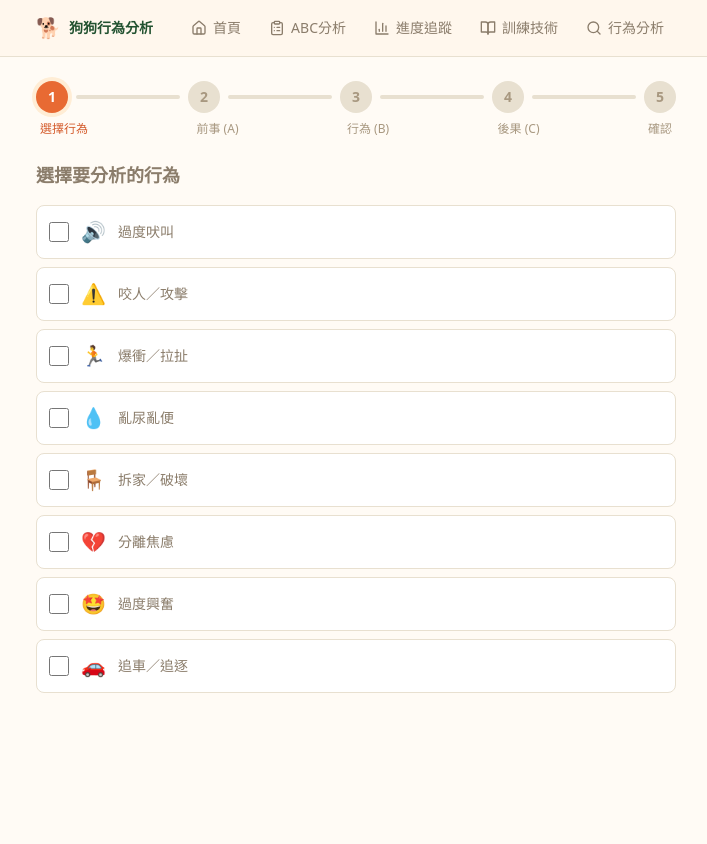
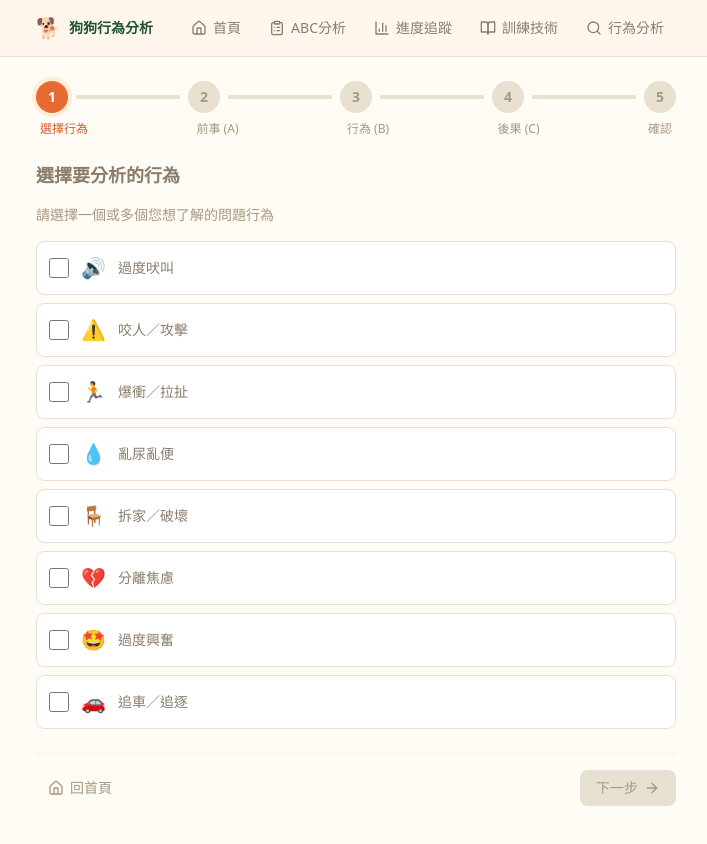
Before and after one commit to chouandony/dog-behavior-analyzer-2, a Next.js app: page /abc in a window 1280 px wide. Shown: the top 844 px of the page, without its empty margins (284-991 px from the left). Before the commit the page ends 821 px from the top, so only its background shows below. Built offline with nearby package versions, Linux system fonts and the light colour scheme.

Commit message:
Fix: add next button to step 0 in ABC analysis

```diff
--- a/app/abc/page.tsx
+++ b/app/abc/page.tsx
@@ -3,7 +3,7 @@
 import { useState, Suspense } from 'react'
 import { useSearchParams, useRouter } from 'next/navigation'
 import Link from 'next/link'
-import { ArrowRight, ArrowLeft } from 'lucide-react'
+import { ArrowRight, ArrowLeft, Home } from 'lucide-react'
 import { behaviors } from '@/data/behaviors'
 import { abcFunctions } from '@/data/analysis'
 import StepIndicator from '@/components/StepIndicator'
@@ -53,6 +53,8 @@ function ABCForm() {
     router.push(`/result/?${params.toString()}`)
   }
 
+  const canProceed = step === 0 ? selectedBehaviors.length > 0 : true
+
   return (
     <div className="space-y-6">
       <StepIndicator currentStep={step} totalSteps={5} labels={steps} />
@@ -60,18 +62,19 @@ function ABCForm() {
       {step === 0 && (
         <div className="space-y-4">
           <h2 className="text-lg font-bold text-earth-500">選擇要分析的行為</h2>
+          <p className="text-sm text-earth-400">請選擇一個或多個您想了解的問題行為</p>
           <div className="grid gap-2">
             {behaviors.map(b => (
               <label key={b.id} className="flex items-center gap-3 p-3 bg-white rounded-lg border border-earth-200 cursor-pointer hover:border-warm-300 transition-colors">
                 <input
                   type="checkbox"
-                  className="w-5 h-5 accent-warm-500"
+                  className="w-5 h-5 accent-warm-500 shrink-0"
                   checked={selectedBehaviors.includes(b.id)}
                   onChange={() => setSelectedBehaviors(prev =>
                     prev.includes(b.id) ? prev.filter(x => x !== b.id) : [...prev, b.id]
                   )}
                 />
-                <span className="text-xl">{b.emoji}</span>
+                <span className="text-xl shrink-0">{b.emoji}</span>
                 <span className="text-sm font-medium text-earth-500">{b.name}</span>
               </label>
             ))}
@@ -166,7 +169,7 @@ function ABCForm() {
                   onClick={() => setAnswers(prev => ({ ...prev, functionId: fn.id }))}
                   className={`text-left p-3 rounded-lg border text-sm transition-colors flex items-center gap-2 ${answers.functionId === fn.id ? 'bg-warm-50 border-warm-400 text-warm-700 font-medium' : 'bg-white border-earth-200 hover:border-warm-300 text-earth-500'}`}
                 >
-                  <span>{fn.icon}</span>
+                  <span className="shrink-0">{fn.icon}</span>
                   <span>{fn.name}</span>
                 </button>
               ))}
@@ -183,14 +186,28 @@ function ABCForm() {
         </div>
       )}
 
-      <div className="flex justify-between pt-2">
+      {/* Bottom Navigation */}
+      <div className="flex items-center justify-between pt-4 border-t border-earth-100">
         {step > 0 ? (
-          <button onClick={prevStep} className="flex items-center gap-1 text-sm text-earth-400 hover:text-earth-500">
+          <button onClick={prevStep} className="flex items-center gap-1.5 text-sm text-earth-400 hover:text-earth-500 px-3 py-2 rounded-lg hover:bg-earth-100 transition-colors">
             <ArrowLeft size={16} /> 上一步
           </button>
-        ) : <div />}
-        {step < 4 && step > 0 && (
-          <button onClick={nextStep} className="flex items-center gap-1 text-sm text-warm-600 font-medium hover:text-warm-700">
+        ) : (
+          <Link href="/" className="flex items-center gap-1.5 text-sm text-earth-400 hover:text-earth-500 px-3 py-2 rounded-lg hover:bg-earth-100 transition-colors">
+            <Home size={16} /> 回首頁
+          </Link>
+        )}
+
+        {step < 4 && (
+          <button
+            onClick={nextStep}
+            disabled={!canProceed}
+            className={`flex items-center gap-1.5 text-sm font-medium px-4 py-2 rounded-lg transition-colors ${
+              canProceed
+                ? 'bg-warm-500 text-white hover:bg-warm-600'
+                : 'bg-earth-200 text-earth-400 cursor-not-allowed'
+            }`}
+          >
             下一步 <ArrowRight size={16} />
           </button>
         )}
```
